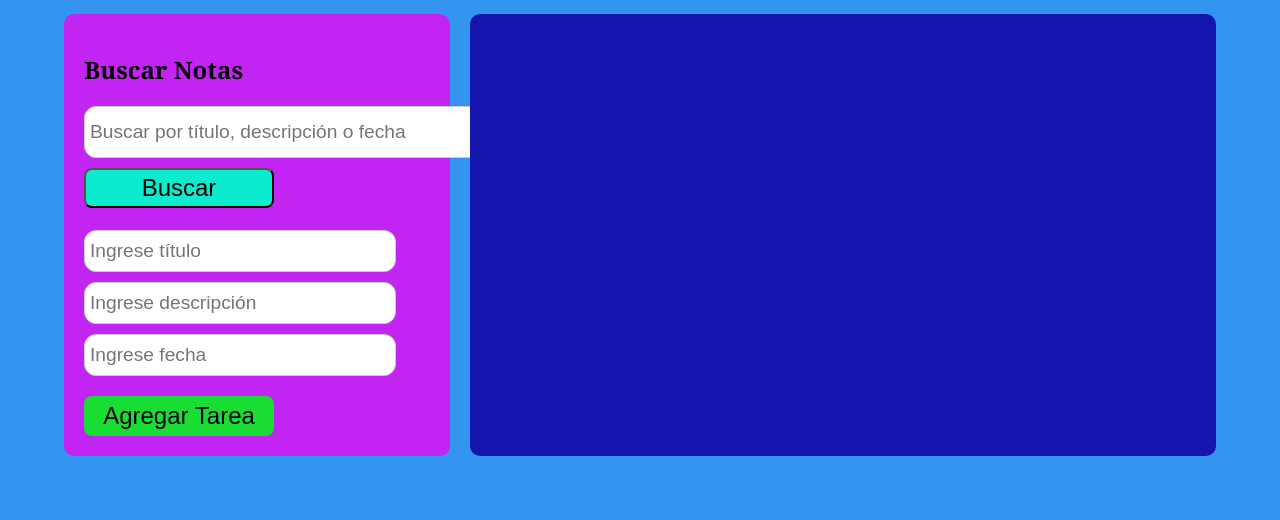
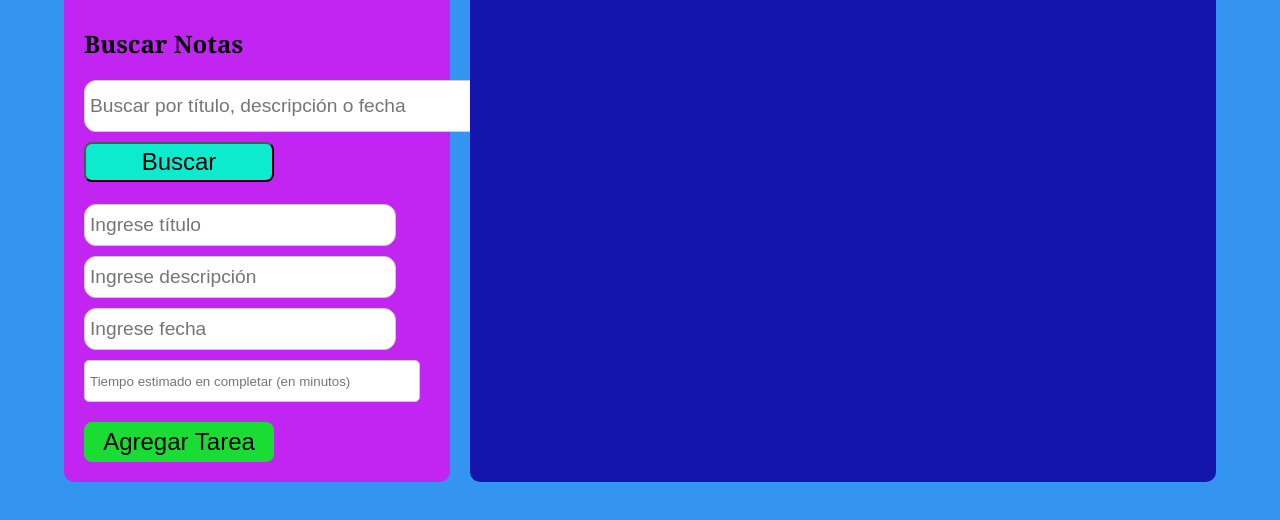
Before and after one commit to CamiloMendez23/proyecto_software, a plain HTML site: page frontend/index.html in a window 1280 px wide. Shown: the part 218-738 px from the top of the page. Drawn offline with Linux system fonts and the light colour scheme; no server answers.

Commit message:
Update index.html

```diff
--- a/frontend/index.html
+++ b/frontend/index.html
@@ -20,6 +20,7 @@
             <input id="input-todo" type="text" placeholder="Ingrese título">
             <input id="input-descrip" type="text" placeholder="Ingrese descripción">
             <input id="input-fecha" type="text" placeholder="Ingrese fecha">
+            <input type="text" id="edit-todo-hora" placeholder="Tiempo estimado en completar (en minutos)">
             <button id="add-todo" type="submit">Agregar Tarea</button>
         </div>
         <div class="todo-container">
```
